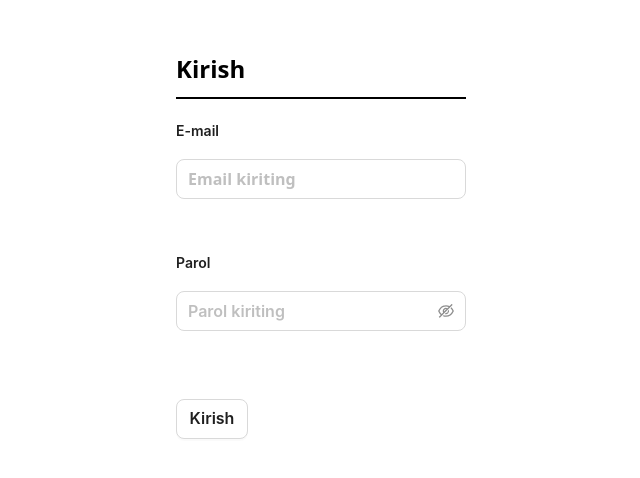
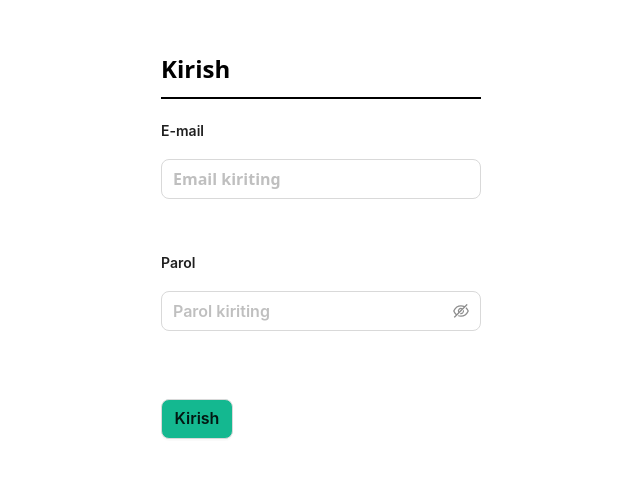
Before and after one commit to Zufarbek2002/managerApp, a React (Vite) app: page / in a window 1280 px wide. Shown: the part 166-644 px from the top of the page, without its empty margins (319-959 px from the left). Built offline with nearby package versions, Linux system fonts and the light colour scheme.

Commit message:
login page

```diff
--- a/package.json
+++ b/package.json
@@ -10,13 +10,16 @@
     "preview": "vite preview"
   },
   "dependencies": {
+    "@ant-design/icons": "^5.5.2",
     "@emotion/react": "^11.14.0",
     "@emotion/styled": "^11.14.0",
     "@mui/material": "^6.3.1",
     "@mui/styled-engine-sc": "^6.3.1",
     "antd": "^5.23.0",
+    "axios": "^1.7.9",
     "react": "^18.3.1",
     "react-dom": "^18.3.1",
+    "react-hot-toast": "^2.5.1",
     "react-router-dom": "^7.1.1",
     "styled-components": "^6.1.14"
   },
--- /dev/null
+++ b/src/hooks/customAxios.jsx
@@ -0,0 +1,6 @@
+import axios from "axios";
+import { BaseUrl } from "./getEnv";
+
+export const customAxios = axios.create({
+    baseURL:BaseUrl
+})
--- a/src/hooks/getEnv.jsx
+++ b/src/hooks/getEnv.jsx
@@ -1 +1 @@
-export const BaseUrl =  import.meta.env.BaseUrl;
+export const BaseUrl =  import.meta.env.VITE_BAE_URL;
--- a/src/hooks/index.js
+++ /dev/null
@@ -1,3 +0,0 @@
-import { BaseUrl } from "./getEnv";
-
-export { BaseUrl }
--- a/src/pages/login/Login.jsx
+++ b/src/pages/login/Login.jsx
@@ -1,21 +1,46 @@
-import { Button, Form, Input } from "antd"
+import { Button, Form, Input, Spin } from "antd"
+import { useContext, useState } from "react"
+import { customAxios } from "../../hooks/customAxios";
+import { AuthContext } from "../../contexts/AuthContext";
+import toast, { Toaster } from "react-hot-toast";
+import { LoadingOutlined } from "@ant-design/icons";
 
 const Login = () => {
+
+  const { setToken } = useContext(AuthContext);
+
+  const [email, setEmail] = useState('');
+  const [password, setPassword] = useState('');
+  const [isLoading, setIsLoading] = useState(false);
+
+  const handleLogin = () => {
+
+    setIsLoading(true);
+    customAxios.post('/login', {
+      email,
+      password
+    }).then(res => {
+      setToken(res.data.accessToken);
+    }).catch(_ => {
+      toast.error('Email or Password incorrect');
+    }).finally(() => setTimeout(() => setIsLoading(false), 200))
+  }
+
   return <div className="flex w-full h-screen justify-center items-center">
-    <div className="flex flex-col h-[450px] gap-3 w-[370px] px-10 py-8 rounded-md">
+    <Toaster position="top-right" />
+    <div className="flex flex-col h-[450px] gap-3 w-[400px] px-10 py-8 rounded-md">
       <p className="text-2xl font-semibold py-3 border-b-2 border-b-slate-300">Kirish</p>
-      <Form size='large' onFinish={(email, password) => {
-        console.log(email, password);
-
-      }} className="flex text-lg font-semibold gap-5 flex-col tex-xl">
+      <Form size='large' className="flex text-lg font-semibold gap-5 flex-col tex-xl">
         <Form.Item name='email' layout="vertical" label='E-mail'>
-          <Input className="font-sans" placeholder="Email kiriting" />
+          <Input value={email} onChange={(e) => setEmail(e.target.value)} className="font-sans" placeholder="Email kiriting" />
         </Form.Item>
         <Form.Item name='password' layout="vertical" label='Parol'>
-          <Input.Password className="font-sans" placeholder="Parol kiriting" />
+          <Input.Password value={password} onChange={(e) => setPassword(e.target.value)} className="font-sans" placeholder="Parol kiriting" />
         </Form.Item>
         <Form.Item name='vertical' className="mt-6">
-          <Button className="!text-md px-1 py-2 text-white font-semibold bg-emerald-400 w-[72px] h-[40px]">Kirish</Button>
+          <Button onClick={handleLogin} className="!text-md px-1 py-2 text-white font-semibold bg-darkGreen w-[72px] h-[40px]">
+            { isLoading ? <Spin indicator={<LoadingOutlined spin />} /> : 'Kirish'}
+          </Button>
         </Form.Item>
       </Form>
     </div>
```
Also changed, not shown: 2 other files (tests, documents, lock files or other folders).
